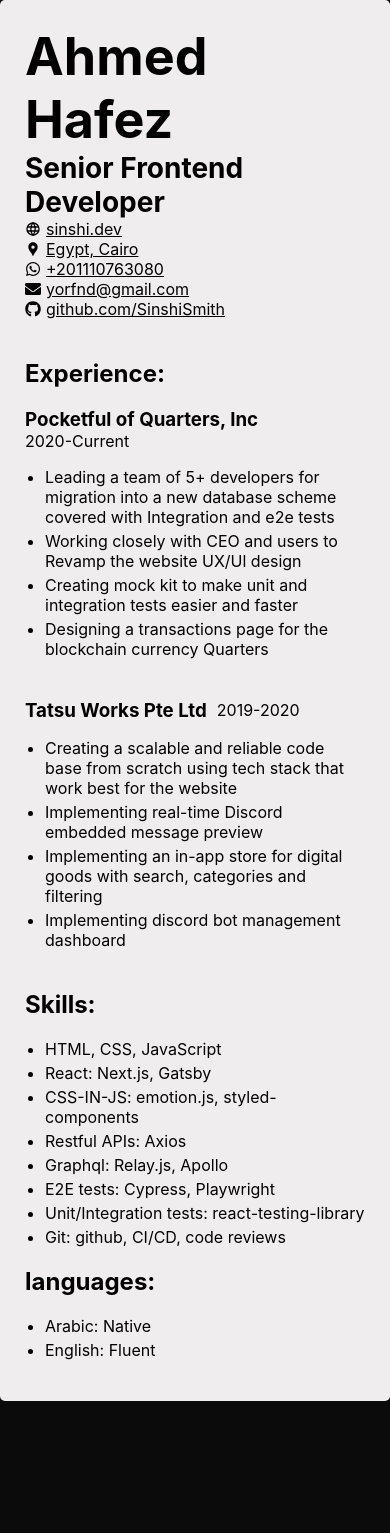
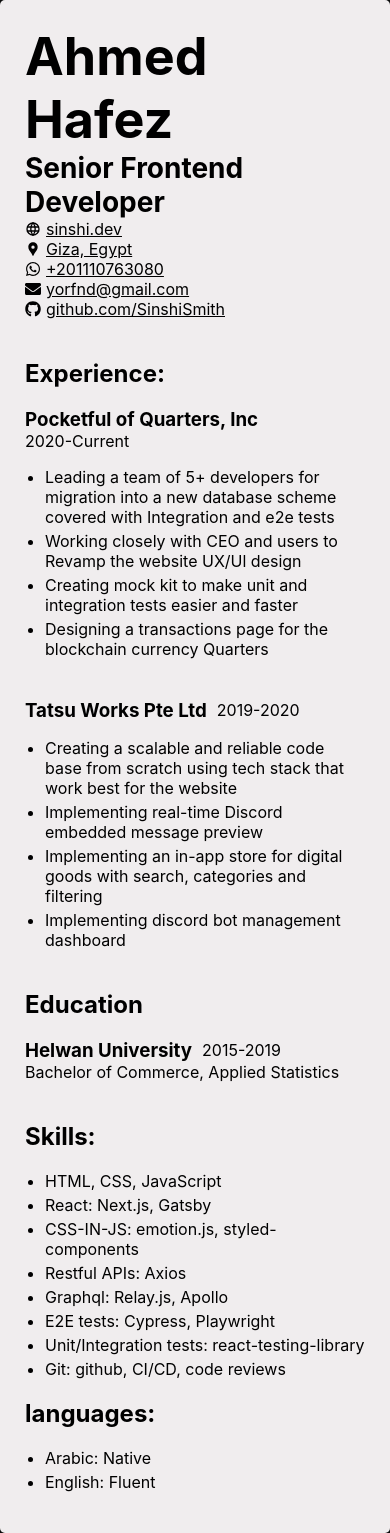
Before and after one commit to SinshiSmith/sinshi, a Next.js app: page /resume in a window 390 px wide. Before the commit the page ends 1401 px from the top, so only its background shows below. Built offline with nearby package versions, Linux system fonts and the light colour scheme.

Commit message:
Resume v1.1 (#6)
* Remove comments

* Fix phone and email links

* Resume.css: remove comments

* Remove dead code

* Add Education section

```diff
--- a/pages/resume.js
+++ b/pages/resume.js
@@ -23,16 +23,16 @@ export default function Resume() {
             <CompactContactLine href="/" name="sinshi.dev" icon={<TbWorld />} />
             <CompactContactLine
               href="/"
-              name="Egypt, Cairo"
+              name="Giza, Egypt"
               icon={<MdLocationPin />}
             />
             <CompactContactLine
-              href="/"
+              href="tel:+201110763080"
               name="+201110763080"
               icon={<FaWhatsapp />}
             />
             <CompactContactLine
-              href="/"
+              href="mailto:yorfnd@gmail.com"
               name="yorfnd@gmail.com"
               icon={<FaEnvelope />}
             />
@@ -43,8 +43,7 @@ export default function Resume() {
             />
           </div>
         </div>
-        <div className={styles.resume}>
-          <main className={styles.main}>
+
         <section>
           <h2>Experience:</h2>
           <Experience
@@ -72,22 +71,16 @@ export default function Resume() {
             ]}
           />
         </section>
-          </main>
-          <side>
-            {/* <section>
-              <h2>Contact Info:</h2>
-              <ContactLine name="Email" value="yorfnd@gmail.com" href="" />
-              <ContactLine
-                name="Website"
-                value="sinshi.dev"
-                href="https://www.sinshi.dev"
-              />
-              <ContactLine
-                name="Github"
-                value="github.com/SinshiSmith"
-                href="https://github.com/SinshiSmith"
-              />
-            </section> */}
+
+        <section className={styles.experience}>
+          <h2>Education</h2>
+          <div className={styles.position}>
+            <h3>Helwan University</h3>
+            <p>2015-2019</p>
+          </div>
+          <p>Bachelor of Commerce, Applied Statistics</p>
+        </section>
+
         <section>
           <h2>Skills:</h2>
           <ul>
@@ -108,18 +101,7 @@ export default function Resume() {
             <li>English: Fluent</li>
           </ul>
         </section>
-          </side>
       </div>
-      </div>
-    </div>
-  );
-}
-
-function ContactLine({ name, value, href }) {
-  return (
-    <div className={styles.contactLine}>
-      <p>{name}</p>
-      <Link href={href}>{value}</Link>
     </div>
   );
 }
--- a/styles/Resume.module.css
+++ b/styles/Resume.module.css
@@ -26,17 +26,9 @@
 }
 .title h3 {
   font-size: 28px;
-  /* color: var(--french-blue); */
-
 }
 .title h1, .title h3 {
   margin: 0;
-}
-
-
-.resume h2 {
-  font-size: 24px;
-  /* color: var(--crimson); */
 }
 
 .experience {
@@ -45,17 +37,14 @@
 
 .position {
   display: flex;
-  /* justify-content: space-between; */
   align-items: center;
   flex-wrap: wrap;
-  /* color: var(--french-blue); */
 }
-
-
 
 .position h3, .position p {
   margin: 0;
 }
+
 .position h3 {
   margin-right: 10px;
 }
@@ -64,23 +53,11 @@
   display: flex;
   align-items: center;
 }
+
 .compactContactLine a {
   margin-left: 5px;
-
 }
 
-.contactLine {
-  display: flex;
-  justify-content: space-between;
-  align-items: center;
+.experience p {
+  margin: 0;
 }
-
-.contactLine p {
-  margin-top: 0;
-}
-
-@media screen and (max-width: 700px) {
-  .resume {
-    display: block;
-  }
-}
```
Lines whose indentation alone changed are shown as unchanged.
